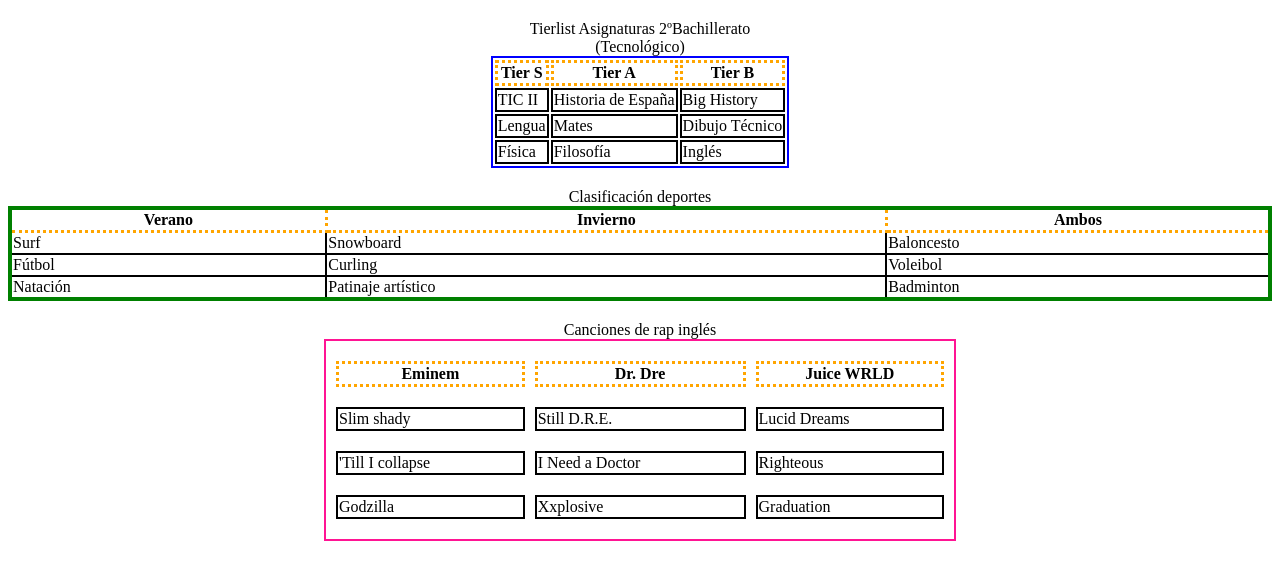
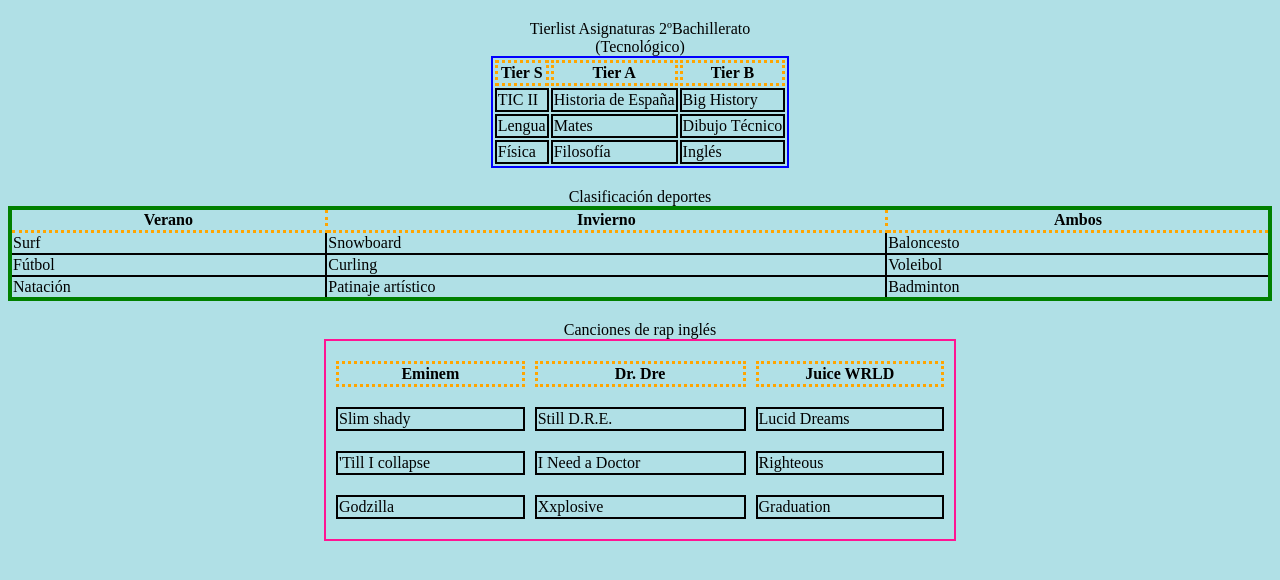
Before and after one commit to juanla54/juanla54.github.io, a plain HTML site: page ejercicios_html/html-ejerc20-tablas.html/html-ejerc20-tablas.html in a window 1280 px wide. Drawn offline with Linux system fonts and the light colour scheme.

Commit message:
powderblue

```diff
--- a/ejercicios_html/html-ejerc20-tablas.html/style20.css
+++ b/ejercicios_html/html-ejerc20-tablas.html/style20.css
@@ -1,3 +1,4 @@
+body {background-color: powderblue}
 table {
   margin:20px auto;
   caption-side:top;
```
